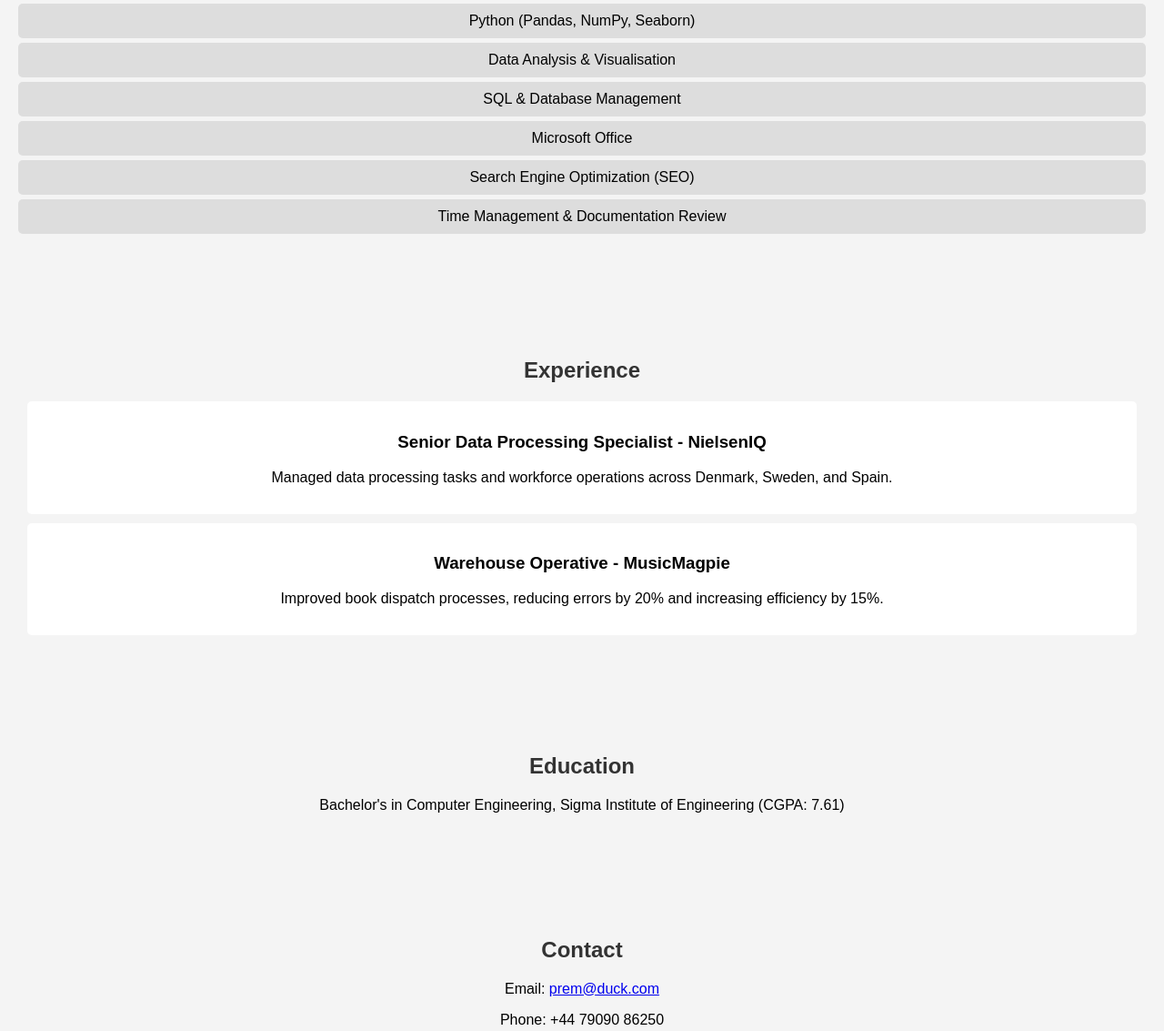
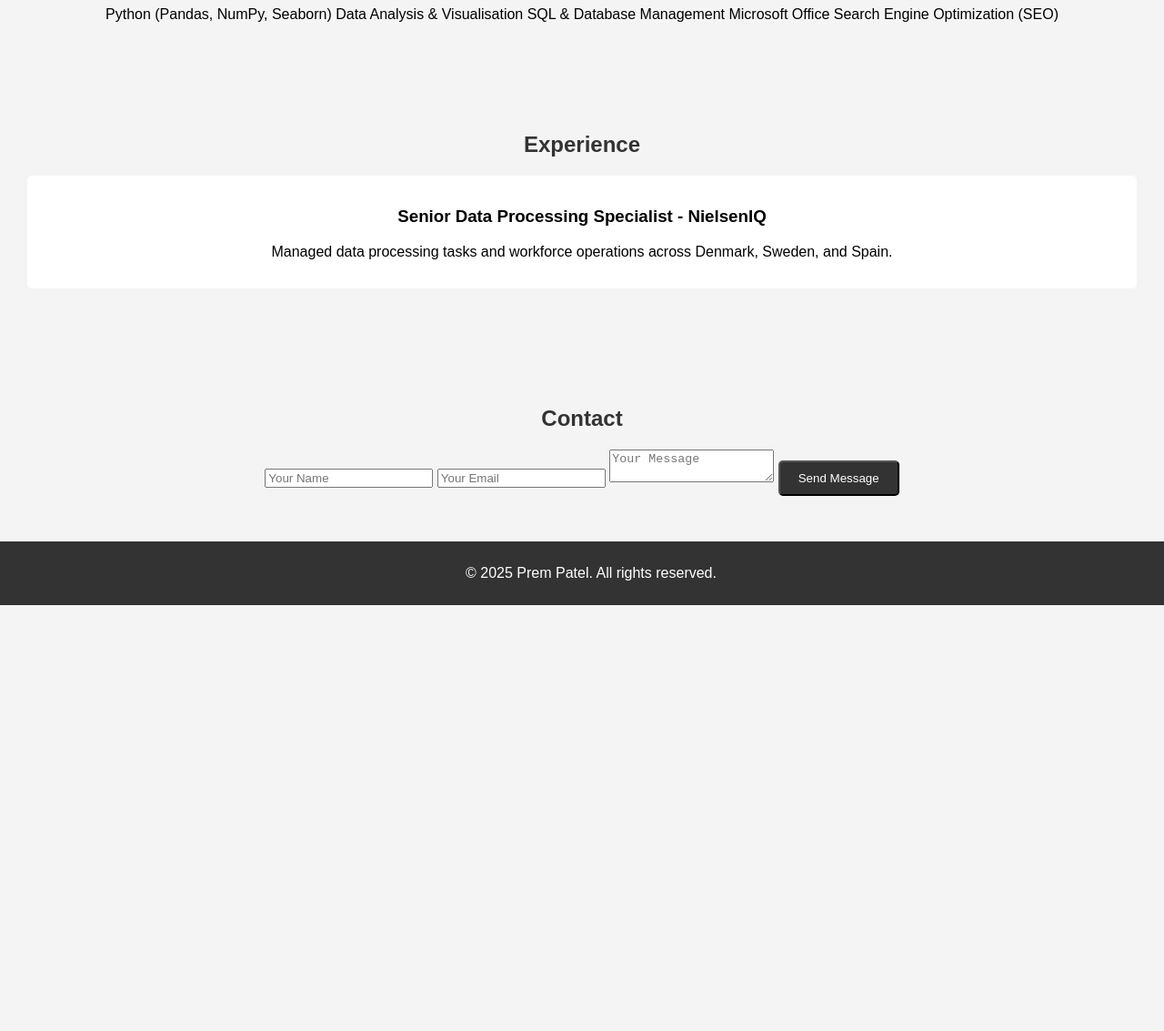
Before and after one commit to supperprem/My-Portfolio, a plain HTML site: page index.html in a window 1280 px wide. Shown: the part 717-1850 px from the top of the page at 91% size. After the commit the page ends 1382 px from the top, so only its background shows below. Drawn offline with Linux system fonts and the light colour scheme.

Commit message:
Update index.html

```diff
--- a/index.html
+++ b/index.html
@@ -5,6 +5,7 @@
     <meta name="viewport" content="width=device-width, initial-scale=1.0">
     <title>Prem Patel - Portfolio</title>
     <link rel="stylesheet" href="styles.css">
+    <script defer src="script.js"></script>
 </head>
 <body>
 
@@ -16,10 +17,12 @@
                 <li><a href="#about">About</a></li>
                 <li><a href="#skills">Skills</a></li>
                 <li><a href="#experience">Experience</a></li>
+                <li><a href="#projects">Projects</a></li>
                 <li><a href="#education">Education</a></li>
                 <li><a href="#contact">Contact</a></li>
             </ul>
         </nav>
+        <button id="theme-toggle">Toggle Dark Mode</button>
     </header>
 
     <!-- Home Section -->
@@ -32,20 +35,19 @@
     <!-- About Section -->
     <section id="about">
         <h2>About Me</h2>
-        <p>I am a committed and detail-oriented professional with experience in data analysis, data processing, and warehouse operations. I enjoy working with Python, SQL, and data visualisation tools to extract insights and drive decision-making.</p>
+        <p>I am a committed and detail-oriented professional with experience in data analysis, data processing, and warehouse operations.</p>
     </section>
 
     <!-- Skills Section -->
     <section id="skills">
         <h2>Skills</h2>
-        <ul>
-            <li>Python (Pandas, NumPy, Seaborn)</li>
-            <li>Data Analysis & Visualisation</li>
-            <li>SQL & Database Management</li>
-            <li>Microsoft Office</li>
-            <li>Search Engine Optimization (SEO)</li>
-            <li>Time Management & Documentation Review</li>
-        </ul>
+        <div class="skills-grid">
+            <span>Python (Pandas, NumPy, Seaborn)</span>
+            <span>Data Analysis & Visualisation</span>
+            <span>SQL & Database Management</span>
+            <span>Microsoft Office</span>
+            <span>Search Engine Optimization (SEO)</span>
+        </div>
     </section>
 
     <!-- Experience Section -->
@@ -55,23 +57,17 @@
             <h3>Senior Data Processing Specialist - NielsenIQ</h3>
             <p>Managed data processing tasks and workforce operations across Denmark, Sweden, and Spain.</p>
         </div>
-        <div class="job">
-            <h3>Warehouse Operative - MusicMagpie</h3>
-            <p>Improved book dispatch processes, reducing errors by 20% and increasing efficiency by 15%.</p>
-        </div>
-    </section>
-
-    <!-- Education Section -->
-    <section id="education">
-        <h2>Education</h2>
-        <p>Bachelor's in Computer Engineering, Sigma Institute of Engineering (CGPA: 7.61)</p>
     </section>
 
     <!-- Contact Section -->
     <section id="contact">
         <h2>Contact</h2>
-        <p>Email: <a href="mailto:prem@duck.com">prem@duck.com</a></p>
-        <p>Phone: +44 79090 86250</p>
+        <form id="contact-form">
+            <input type="text" id="name" placeholder="Your Name" required>
+            <input type="email" id="email" placeholder="Your Email" required>
+            <textarea id="message" placeholder="Your Message" required></textarea>
+            <button type="submit" class="btn">Send Message</button>
+        </form>
     </section>
 
     <footer>
```
